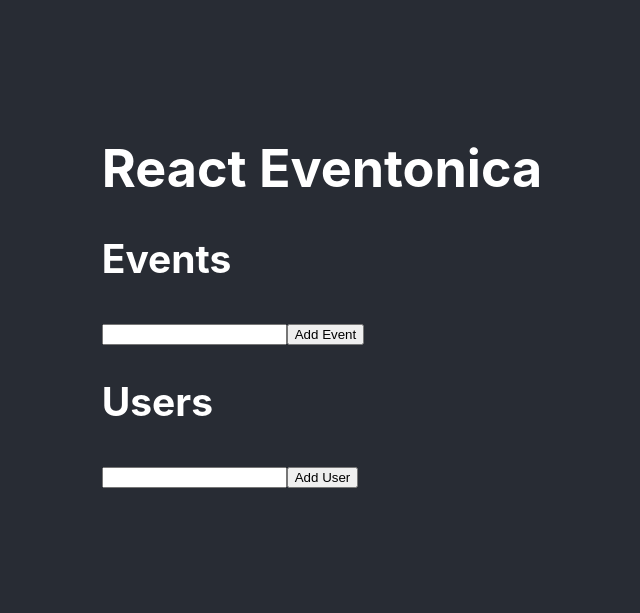
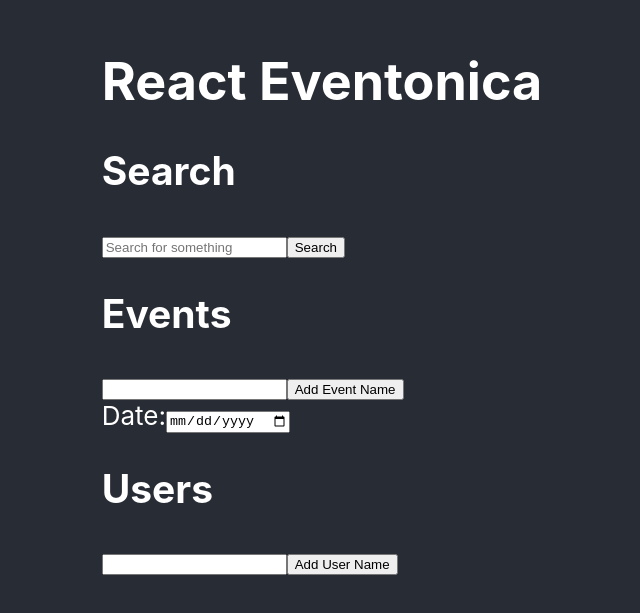
Before and after one commit to picaq/react-eventonica, a React (Create React App) app: page / in a window 1280 px wide. Shown: the part 105-718 px from the top of the page, without its empty margins (318-958 px from the left). Built offline with nearby package versions, Linux system fonts and the light colour scheme.

Commit message:
modified Users and Events, created DateDay component to pick date

```diff
--- a/src/App.js
+++ b/src/App.js
@@ -8,36 +8,101 @@ function App() {
       <header className="App-header">
         <h1>React Eventonica</h1>
       </header>
-      <Events />
-      <Users />
+      <main>
+        <Search title="Search"/>
+        <Events />
+        <Users />
+
+
+      </main>
     </>
     // </div>
   );
 }
 
-function Events() {
-  let title="Event";
+function Events(props) {
+  // let title="Event";
   return (
     <>
-    <h2>Events</h2>
-    <form action="">
-      <input type="text"/>
-      <button>Add {title}</button>
+
+    <Form title = "Event">
+
+
+    </Form>
+    <form>
+
+    <DateDay onChange={() => changeDate()} />
+
+
+    {/* <button value="submit" name="submit"/> */}
     </form>
 
     </>
   )
 }
 
-function Users() {
-  let title = "User";
+function Users(props) {
+  // let title = "User";
   return (
     <>
-    <h2>Users</h2>
-    <form action="">
-    <input type="text"/>
-    <button>Add {title}</button>
+
+    <Form title="User" />
+
+    </>
+  )
+}
+
+function Search(props) {
+  return (
+    <>
+    <h2>{props.title}</h2>
+    <form>
+      <input type="text" placeholder="Search for something"/>
+      <button> {props.title} </button>
     </form>
+    </>
+  )
+}
+
+const Form = (props) => {
+  // let title = "title";
+  return (
+  <>
+    <h2>{props.title}s</h2>
+    <form>
+      {/* <label>
+        {title} Name:
+          <input
+            name="eventName"
+            value={name}
+            onChange={(e) => {
+              setName(e.target.value);
+            }}
+          />
+      </label> */}
+      <input type="text"/>
+      <button>Add {props.title} Name</button>
+    </form>
+  </>
+  )
+}
+
+const DateDay = (props) => {
+  let changeDate = () => {
+
+  }
+  const today = new Date().toISOString().split('T')[0];
+  return (
+    <>
+    <label for="date">Date:</label>
+      <input
+        type="date"
+        id="date"
+        name="date"
+        value={props.day}
+        min={today}
+
+      />
 
     </>
   )
@@ -54,9 +119,4 @@ function Users() {
 
 
 
-
-
-
-
-
 export default App;
```
